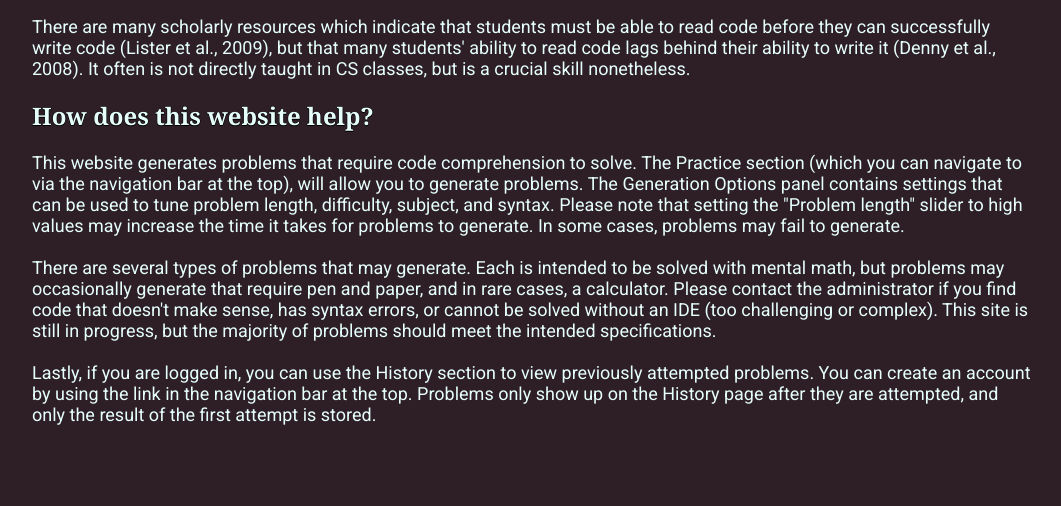
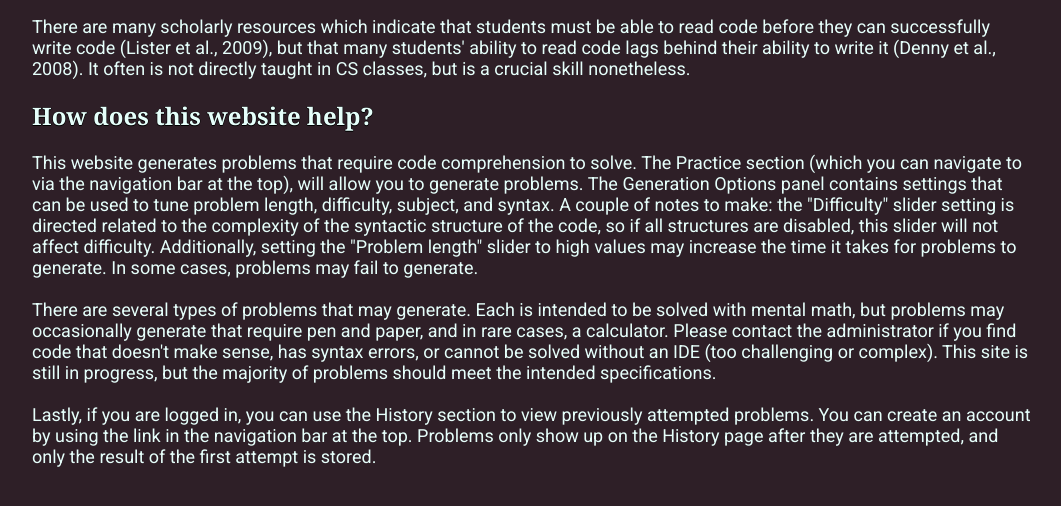
Before and after one commit to wkwako/ed-website, a Django app: page / in a window 1280 px wide. Shown: the part 206-712 px from the top of the page, without its empty margins (108-1169 px from the left). Run offline with Django 5.2, Linux system fonts and the light colour scheme.

Commit message:
added disclaimer about difficulty slider to the About page. fixed bug that caused the generated explanation text to push the answer box all the way to the right for determine_output type problems

```diff
--- a/edtech_project/static/edtech_project/js/practice.js
+++ b/edtech_project/static/edtech_project/js/practice.js
@@ -793,7 +793,7 @@ function generateExplanation() {
     let problemType = document.getElementById("problem-type").value;
     let correctAnswer = document.getElementById("correct-answer").value;
     let explanationSkeletonLoader = document.getElementById('explanation-skeleton-loader');
-    explanationSkeletonLoader.style.display = "inline-block";
+    explanationSkeletonLoader.style.display = "block";
 
     fetch("/practice/generate-explanation/", {
         method: "POST",
--- a/edtech_project/static/edtech_project/style.css
+++ b/edtech_project/static/edtech_project/style.css
@@ -249,6 +249,9 @@ input[type="range"] {
     font-size: 17px;
     margin: 0;
     padding: 0;
+    display: block;
+    white-space: pre-wrap;
+    word-wrap: break-word;
 }
 
 #hints code {
--- a/edtech_project/static_variables.py
+++ b/edtech_project/static_variables.py
@@ -64,6 +64,7 @@ instructions = {"base_query": "I\'d like you to generate a snippet of Python cod
                                                 "Do not include comments, annotations, or docstrings in the code.",
                                                 "Do not use any functions. Focus on a few lines that are difficult to interpret, but require little to no mental math. If the subject and domain is complex, use a few lines that you might see in such a program. E.x: if the subject is 'quantum mechanics', preference short code over code that is meaningful and accurate to quantum mechanics.",
                                                 "Do not use any complicated equations. Focus on the conceptual pieces and the 'spirit' of the subject and domain.",
+                                                "The answer cannot be null, or an empty string.",
                                                 ],
                 },
                 "fill_in_vars": {"do": ["Use i, j, and k for iterators in for loops.",
--- a/edtech_project/templates/edtech_project/home.html
+++ b/edtech_project/templates/edtech_project/home.html
@@ -27,7 +27,9 @@
     <p class="info">This website generates problems that require code comprehension to solve. The Practice section
         (which you can navigate to via the navigation bar at the top), will allow you to generate problems. The Generation Options
         panel contains settings that can be used to tune problem length, difficulty, subject, and syntax.
-        Please note that setting the "Problem length" slider to high values may increase the time it
+        A couple of notes to make: the "Difficulty" slider setting is directed related to the complexity of the syntactic structure of
+        the code, so if all structures are disabled, this slider will not affect difficulty.
+        Additionally, setting the "Problem length" slider to high values may increase the time it
         takes for problems to generate. In some cases, problems may fail to generate. <br> <br>
 
         There are several types of problems that may generate. Each is intended to be solved
```
Also changed, not shown: edtech_project/templates/edtech_project/practice.html (+7 -2 lines).
